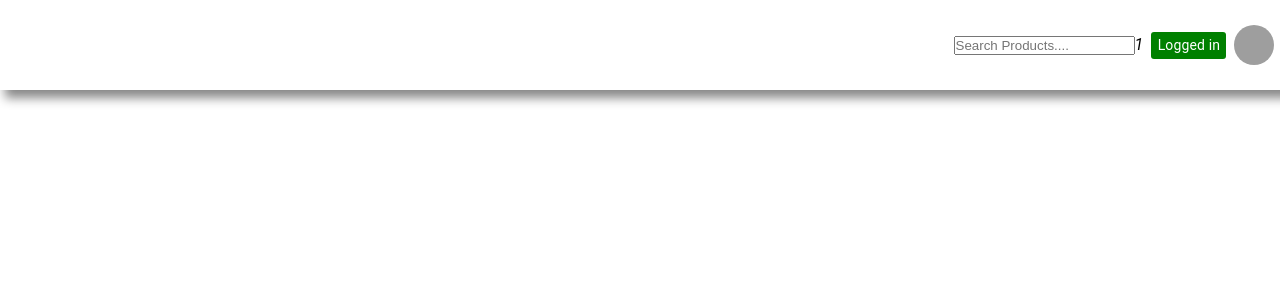
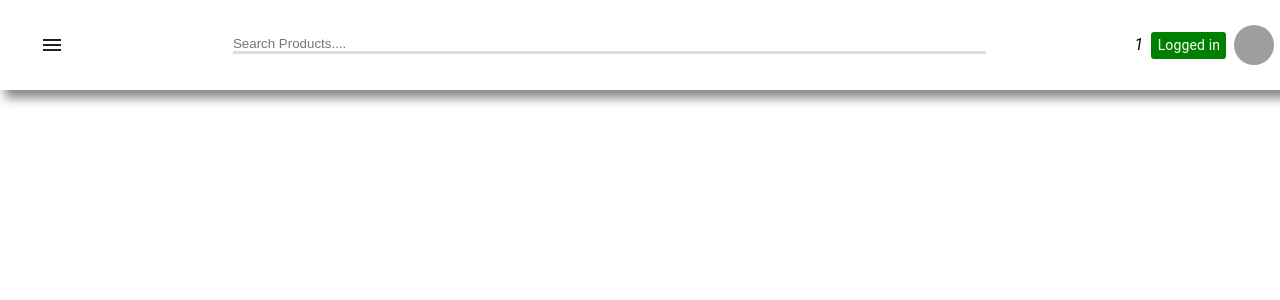
Before and after one commit to thenightking-94/sales-order, a React (Create React App) app: page /dashboard/1 in a window 1280 px wide. Shown: the top 300 px of the page. Built offline with nearby package versions, Linux system fonts and the light colour scheme; grey boxes are pictures that could not be loaded.

Commit message:
code updates

```diff
--- a/package.json
+++ b/package.json
@@ -4,6 +4,7 @@
   "private": true,
   "dependencies": {
     "@material-ui/core": "^4.11.1",
+    "@material-ui/icons": "^4.11.2",
     "@react-pdf/renderer": "^1.6.12",
     "@testing-library/jest-dom": "^5.11.6",
     "@testing-library/react": "^11.2.2",
--- a/src/App.js
+++ b/src/App.js
@@ -1,10 +1,22 @@
-import React from 'react';
+import React, { useState, useEffect } from 'react';
 import { Route, Switch } from 'react-router-dom';
 import Login from './Components/Login';
 import Dashboard from './Components/Dashboard';
 import Logout from './Components/Logout';
 
 function App() {
+  const [force, setforce] = useState(0);
+  useEffect(() => {
+    window.addEventListener('resize', force_render);
+    return () => {
+      window.removeEventListener('resize', force_render);
+    }
+  }, [])
+
+  const force_render = () => {
+    setforce(force => force + 1);
+  }
+
   return (
     <div >
       <Switch>
--- a/src/CSS/allcss.css
+++ b/src/CSS/allcss.css
@@ -96,7 +96,7 @@
   display: flex;
   display: flex;
   flex-direction: row;
-  justify-content: flex-end;
+  justify-content: space-between;
   align-items: center;
   -webkit-animation: puff-in-center 0.7s cubic-bezier(0.47, 0, 0.745, 0.715)
     both;
@@ -157,3 +157,13 @@
   font-family: Arial, Helvetica, sans-serif;
   font-size: 14px !important;
 }
+.searchBox {
+  outline: none;
+  border: none;
+  width: 60%;
+  border-bottom: 3px solid #dcdcdc !important;
+}
+#hambtn {
+  outline: none;
+  border: none;
+}
--- a/src/Components/Dashboard.js
+++ b/src/Components/Dashboard.js
@@ -1,35 +1,50 @@
 import React, { useState, useRef, useEffect } from 'react';
 import '../CSS/allcss.css';
 import { Avatar, Typography, Button } from '@material-ui/core';
+import MenuIcon from '@material-ui/icons/Menu';
+import { FaceRounded } from '@material-ui/icons';
 
 const Dashboard = (props) => {
     const [hover_on, sethover] = useState(false);
 
 
+    const logout_option = () => {
+        window.location.assign('/logout');
+    }
+    const InitialsMobile = (str) => {
+        let res = '', val = '';
+        str += ' ';
+        for (var i = 0; i < str.length; i++) {
+            if (str[i] != ' ')
+                res += str[i];
+            else {
+                val += res[0];
+                res = '';
+            }
 
 
-    const logout_option = () => {
-        window.location.assign('/logout');
+        }
+        return val;
     }
 
     return (
         <div>
             <div id='nav'>
-                <Button>
 
+                <Button id='hambtn'>
+                    <MenuIcon />
                 </Button>
 
-                <input type='text' placeholder='Search Products....'>
-
-                </input>
+                <input className='searchBox' type='text' placeholder='Search Products....' />
 
                 <div id='logged_info'>
-                    <Typography className='typo'><i style={{ color: 'black' }}>{props.match.params.name}</i></Typography>
+                    {window.innerWidth > `${760}` && <Typography className='typo'><i style={{ color: 'black' }}>{props.match.params.name}</i></Typography>}
                     &nbsp;&nbsp;
-                    {hover_on && <Typography style={{ background: 'red' }} className='logged_info'>Log out</Typography>}
-                    {!hover_on && <Typography className='logged_info'>Logged in</Typography>}
+                    {hover_on && window.innerWidth > `${760}` && <Typography style={{ background: 'red' }} className='logged_info'>Log out</Typography>}
+                    {!hover_on && window.innerWidth > `${760}` && <Typography className='logged_info'>Logged in</Typography>}
                     &nbsp;&nbsp;
-                    <Avatar onMouseOver={() => { sethover(true) }} onMouseLeave={() => { sethover(false) }} onClick={logout_option} style={{ cursor: 'pointer' }} src={`${localStorage.getItem('img_url')}`} />
+                    {window.innerWidth > `${760}` && <Avatar onMouseOver={() => { sethover(true) }} onMouseLeave={() => { sethover(false) }} onClick={logout_option} style={{ cursor: 'pointer' }} src={`${localStorage.getItem('img_url')}`} />}
+                    {window.innerWidth < `${760}` && <Avatar onClick={logout_option} style={{ cursor: 'pointer', background: 'green' }} >{InitialsMobile(props.match.params.name)}</Avatar>}
                 </div>
 
             </div>
```
Also changed, not shown: 2 other files (tests, documents, lock files or other folders).
